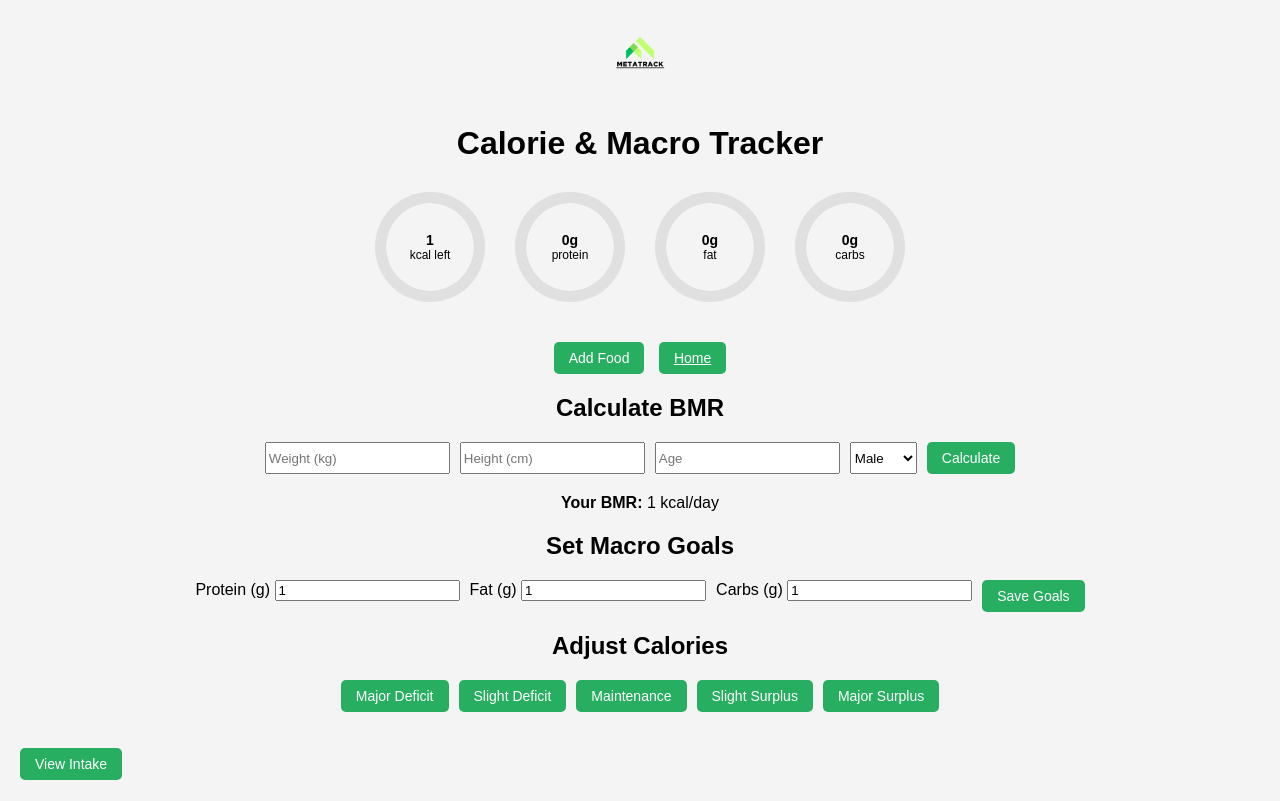
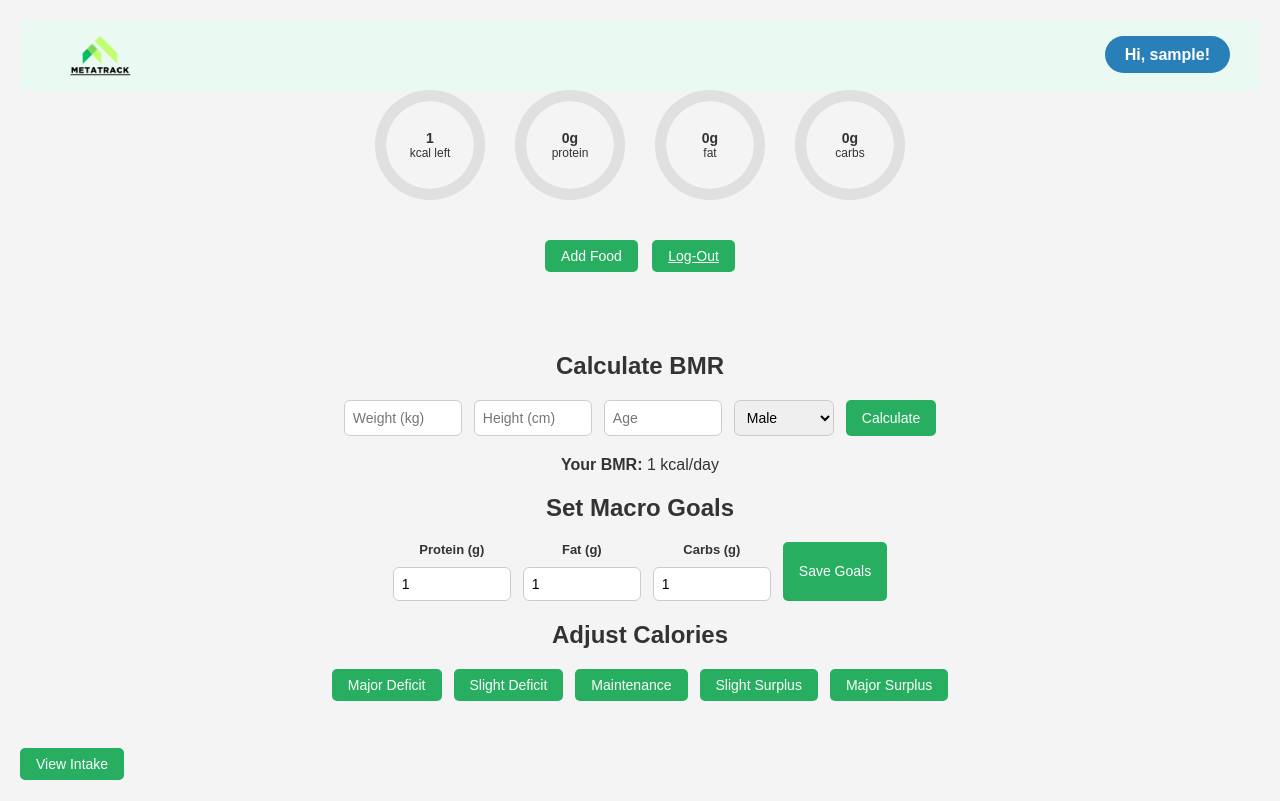
Before and after one commit to Byaniii/MetaTrack, a PHP site: page /tracker_dashboard.php in a window 1280 px wide. Before the commit the page ends 780 px from the top, so only its background shows below. Run offline with PHP 8.4, Linux system fonts and the light colour scheme; the visitor is signed in with stand-in values (Sample User, id 1); tables that the repository leaves empty or names only in its code hold one stand-in row (values such as "Sample post").

Commit message:
gumagana siya pre

```diff
--- a/css/style_tracker.css
+++ b/css/style_tracker.css
@@ -154,6 +154,59 @@ button:hover {
     justify-content: space-between;
     align-items: center;
 }
+/* === PATCH FOR MACRO TRACKER LAYOUT COMPACT === */
+.forms-section {
+    max-width: 800px;
+    margin: 40px auto;
+    padding: 20px;
+    text-align: center;
+}
+
+.input-form, .macro-goals-form {
+    display: flex;
+    flex-wrap: wrap;
+    justify-content: center;
+    gap: 12px;
+    margin-bottom: 20px;
+}
+
+.input-form input,
+.input-form select,
+.macro-goals-form input {
+    width: 100px;
+    padding: 8px;
+    border-radius: 6px;
+    border: 1px solid #ccc;
+    font-size: 14px;
+}
+
+.macro-goals-form div {
+    display: flex;
+    flex-direction: column;
+    align-items: center;
+    gap: 4px;
+}
+
+.macro-goals-form label {
+    font-size: 13px;
+    font-weight: 600;
+}
+
+.input-form-button, .macro-goals-form button, .input-form button {
+    padding: 8px 16px;
+    border: none;
+    background: #27ae60;
+    color: #fff;
+    border-radius: 5px;
+    cursor: pointer;
+    transition: background 0.3s ease;
+    font-size: 14px;
+}
+
+.input-form-button:hover, .macro-goals-form button:hover, .input-form button:hover {
+    background: #2ecc71;
+}
+
 
 .remove-btn {
     color: #d60e0e;
--- a/includes/header_tracker.php
+++ b/includes/header_tracker.php
@@ -7,13 +7,6 @@ if (session_status() !== PHP_SESSION_ACTIVE) session_start();
 <meta charset="UTF-8">
 <title>Calorie & Macro Tracker</title>
 <link rel="stylesheet" href="css/style_tracker.css">
+
 </head>
 <body>
-<nav>
-    <div class="logo">
-        <a href="index.php">
-            <img src="assets/images/logo.png" alt="Your Logo" style="height:80px;">
-        </a>
-    </div>
-</nav>
-<h1>Calorie & Macro Tracker</h1>
--- a/tracker_dashboard.php
+++ b/tracker_dashboard.php
@@ -1,7 +1,11 @@
+
 <?php
 session_start();
 date_default_timezone_set('Asia/Manila');
+?>
 
+<?php
+include 'includes/header.php';
 try {
     $db = new PDO('mysql:host=localhost;dbname=calorie_tracker;charset=utf8', 'root', '');
     $db->setAttribute(PDO::ATTR_ERRMODE, PDO::ERRMODE_EXCEPTION);
@@ -80,11 +84,19 @@ while ($row = $stmt->fetch(PDO::FETCH_ASSOC)) {
 
 // CALCS
 $bmr = $_SESSION['bmr'] * $_SESSION['bmrAdjustment'];
-$percent = min(100, ($totals['calories']/$bmr)*100);
-$remaining = intval($bmr - $totals['calories']);
-$proteinPercent = min(100, ($totals['protein']/$_SESSION['proteinGoal'])*100);
-$fatPercent = min(100, ($totals['fat']/$_SESSION['fatGoal'])*100);
-$carbPercent = min(100, ($totals['carbs']/$_SESSION['carbGoal'])*100);
+
+if ($bmr > 0) {
+    $percent = min(100, ($totals['calories']/$bmr)*100);
+    $remaining = intval($bmr - $totals['calories']);
+} else {
+    $percent = 0;
+    $remaining = 0;
+}
+
+$proteinPercent = ($_SESSION['proteinGoal'] > 0) ? min(100, ($totals['protein']/$_SESSION['proteinGoal'])*100) : 0;
+$fatPercent = ($_SESSION['fatGoal'] > 0) ? min(100, ($totals['fat']/$_SESSION['fatGoal'])*100) : 0;
+$carbPercent = ($_SESSION['carbGoal'] > 0) ? min(100, ($totals['carbs']/$_SESSION['carbGoal'])*100) : 0;
+
 
 $today = date('Y-m-d');
 $yesterday = date('Y-m-d', strtotime('-1 day'));
@@ -100,7 +112,7 @@ $proteinGoalMet = $totals['protein'] >= $_SESSION['proteinGoal'] ? '✅ Met' : '
 
 <button onclick="openDrawer()" class="input-form-button">Add Food</button>
 <button onclick="openIntakeDrawer()" class="input-form-button" style="position:fixed;bottom:20px;left:20px;">View Intake</button>
-<a href="index.php" class="input-form-button" style="display:inline-block;margin-left:10px;">Home</a>
+<a href="index.php" class="input-form-button" style="display:inline-block;margin-left:10px;">Log-Out</a>
 
 <div class="forms-section">
     <h2>Calculate BMR</h2>
@@ -114,7 +126,7 @@ $proteinGoalMet = $totals['protein'] >= $_SESSION['proteinGoal'] ? '✅ Met' : '
         </select>
         <button type="submit">Calculate</button>
     </form>
-    <div><strong>Your BMR:</strong> <?= intval($bmr) ?> kcal/day</div>
+    <div><strong>Your BMR:</strong> <?= intval($bmr) ?> kcal/day </div>
 
     <h2>Set Macro Goals</h2>
     <form method="post" class="macro-goals-form">
```
